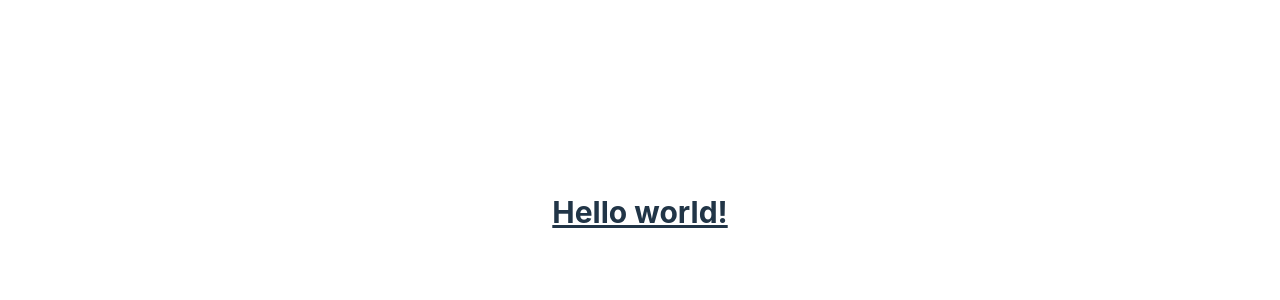
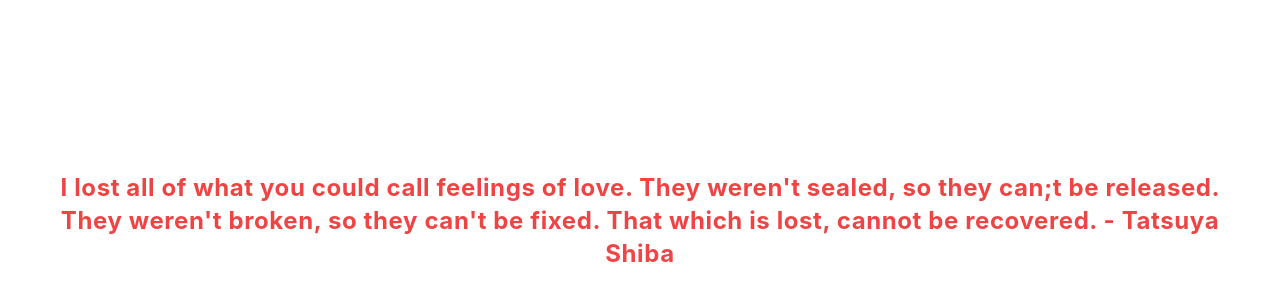
Before and after one commit to clavelian/RandomQuoteGenerator, a React (Vite) app in the folder prq/: page / in a window 1280 px wide. Shown: the part 188-488 px from the top of the page. Built offline with nearby package versions, Linux system fonts and the light colour scheme.

Commit message:
feat: added TextGenerateEffect

```diff
--- a/prq/src/App.jsx
+++ b/prq/src/App.jsx
@@ -1,11 +1,12 @@
 import './App.css'
+import TextGenerateEffectDemo from './pages/TextGenerateEffectDemo'
 
 function App() {
 
   return (
-    <h1 className="text-3xl font-bold underline">
-      Hello world!
-    </h1>
+    <>
+      <TextGenerateEffectDemo />
+    </>
   )
 }
 
--- /dev/null
+++ b/prq/src/components/ui/text-generate-effect.tsx
@@ -0,0 +1,55 @@
+import React from "react";
+import { useEffect } from "react";
+import { motion, stagger, useAnimate } from "framer-motion";
+import { cn } from "../../utils/cn";
+
+const TextGenerateEffect = ({
+  words,
+  className,
+}: {
+  words: string;
+  className?: string;
+}) => {
+  const [scope, animate] = useAnimate();
+  let wordsArray = words.split(" ");
+  useEffect(() => {
+    animate(
+      "span",
+      {
+        opacity: 1,
+      },
+      {
+        duration: 2,
+        delay: stagger(0.1),
+      }
+    );
+  }, [scope.current]);
+
+  const renderWords = () => {
+    return (
+      <motion.div ref={scope}>
+        {wordsArray.map((word, idx) => {
+          return (
+            <motion.span
+              key={word + idx}
+              className="dark:text-white text-red-500 opacity-0"
+            >
+              {word}{" "}
+            </motion.span>
+          );
+        })}
+      </motion.div>
+    );
+  };
+
+  return (
+    <div className={cn("font-bold", className)}>
+      <div className="mt-4">
+        <div className=" dark:text-white text-black text-2xl leading-snug tracking-wide">
+          {renderWords()}
+        </div>
+      </div>
+    </div>
+  );
+};
+export default TextGenerateEffect;
--- /dev/null
+++ b/prq/src/pages/TextGenerateEffectDemo.tsx
@@ -0,0 +1,10 @@
+import React from "react";
+import TextGenerateEffect from "../components/ui/text-generate-effect";
+
+const words = `I lost all of what you could call feelings of love. They weren't sealed, so they can;t be released. They weren't broken, so they can't be fixed. That which is lost, cannot be recovered. - Tatsuya Shiba
+`;
+
+function TextGenerateEffectDemo() {
+  return <TextGenerateEffect words={words} />;
+}
+export default TextGenerateEffectDemo;
--- /dev/null
+++ b/prq/src/utils/cn.ts
@@ -0,0 +1,6 @@
+import { ClassValue, clsx } from "clsx";
+import { twMerge } from "tailwind-merge";
+
+export function cn(...inputs: ClassValue[]) {
+  return twMerge(clsx(inputs));
+}
```
